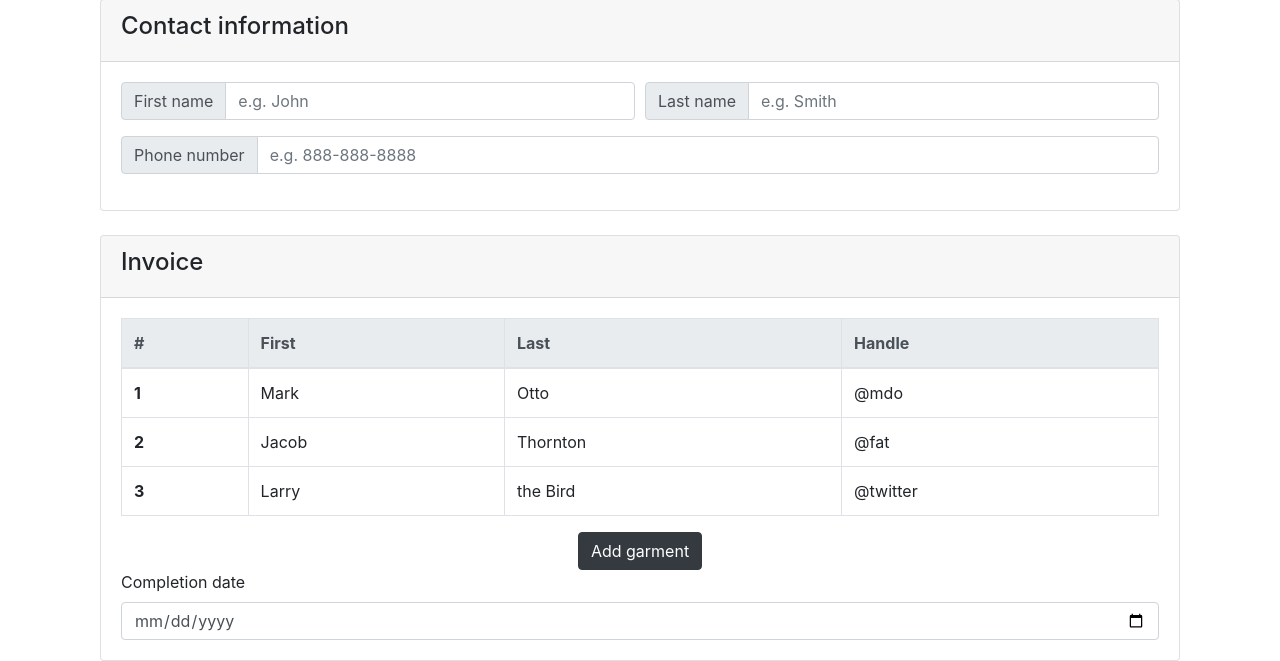
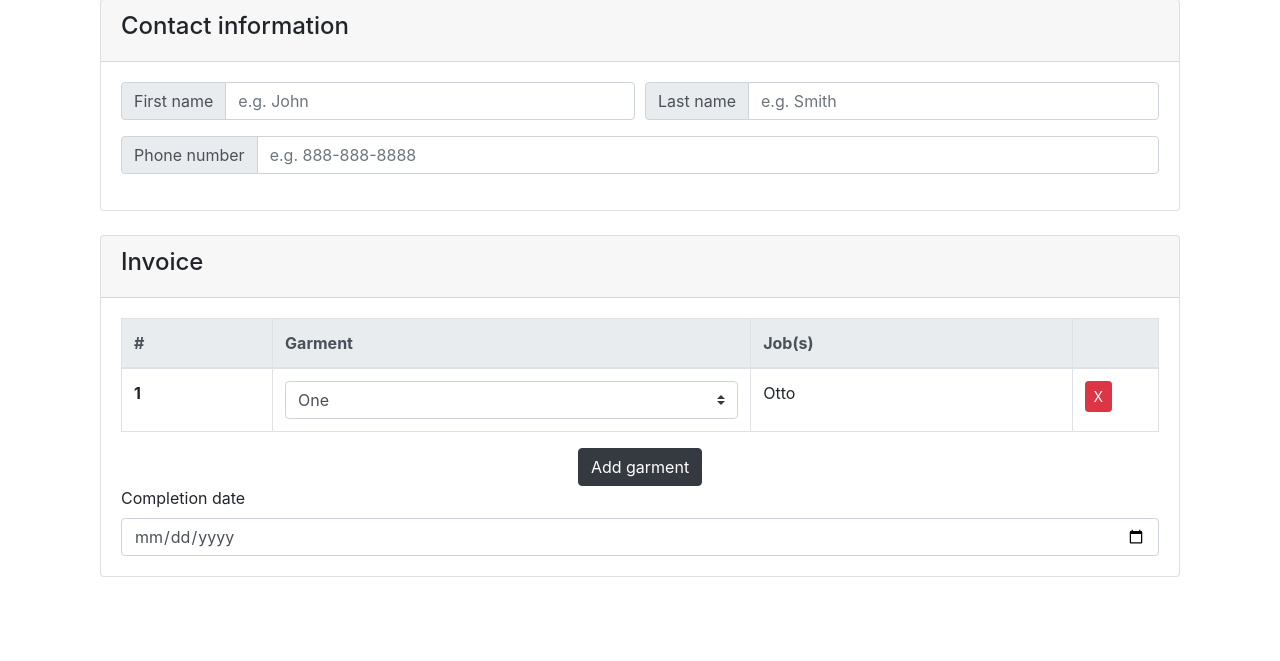
Before and after one commit to thetuh/cedarhilltailor, a Flask app: template templates/create-order.html in a window 1280 px wide. Shown: the part 161-822 px from the top of the page. After the commit the page ends 738 px from the top, so only its background shows below. Run offline with Flask 3, Linux system fonts and the light colour scheme; the template is opened without the code that fills it, so the values that code supplies are empty; some libraries are stand-ins or nearby versions.

Commit message:
reverted table structure, added to create-order page

```diff
--- a/templates/create-order.html
+++ b/templates/create-order.html
@@ -56,34 +56,28 @@
           <thead class="thead-light">
             <tr>
               <th scope="col">#</th>
-              <th scope="col">First</th>
-              <th scope="col">Last</th>
-              <th scope="col">Handle</th>
+              <th scope="col">Garment</th>
+              <th scope="col">Job(s)</th>
+              <th scope="col" class="col-1"></th>
             </tr>
           </thead>
-          <tbody>
-            <tr>
+          <tbody id="TBody">
+            <tr id="TRow">
               <th scope="row">1</th>
-              <td>Mark</td>
+              <td>
+                <select class="custom-select">
+                  <option value="1">One</option>
+                  <option value="2">Two</option>
+                  <option value="3">Three</option>
+                </select>
+              </td>
               <td>Otto</td>
-              <td>@mdo</td>
-            </tr>
-            <tr>
-              <th scope="row">2</th>
-              <td>Jacob</td>
-              <td>Thornton</td>
-              <td>@fat</td>
-            </tr>
-            <tr>
-              <th scope="row">3</th>
-              <td>Larry</td>
-              <td>the Bird</td>
-              <td>@twitter</td>
+              <td class="NoPrint"><button type="button" class="btn btn-sm btn-danger" onclick="BtnDel(this)">X</button></td>
             </tr>
           </tbody>
         </table>
         <div id="wrapper">
-        <button type="button" class="btn btn-dark">Add garment</button>
+        <button type="button" class="btn btn-dark" onclick="BtnAdd()">Add garment</button>
         </div>
         <label for="basic-url">Completion date</label>
         <div class="md-form md-outline input-with-post-icon datepicker">
@@ -93,4 +87,26 @@
   </div>
 </div>
 
+<script>
+function BtnAdd()
+{
+    var v = $("#TRow").clone().appendTo("#TBody") ;
+    $(v).find("input").val('');
+    $(v).find("th").first().html($('#TBody tr').length);
+}
+function BtnDel(v)
+{
+    $(v).parent().parent().remove();
+    GetTotal();
+
+    $("#TBody").find("tr").each(
+    function(index)
+    {
+        $(this).find("th").first().html(index);
+    }
+
+    );
+}
+</script>
+
 {% endblock %}
```
Also changed, not shown: models.py (+26 -13 lines).
